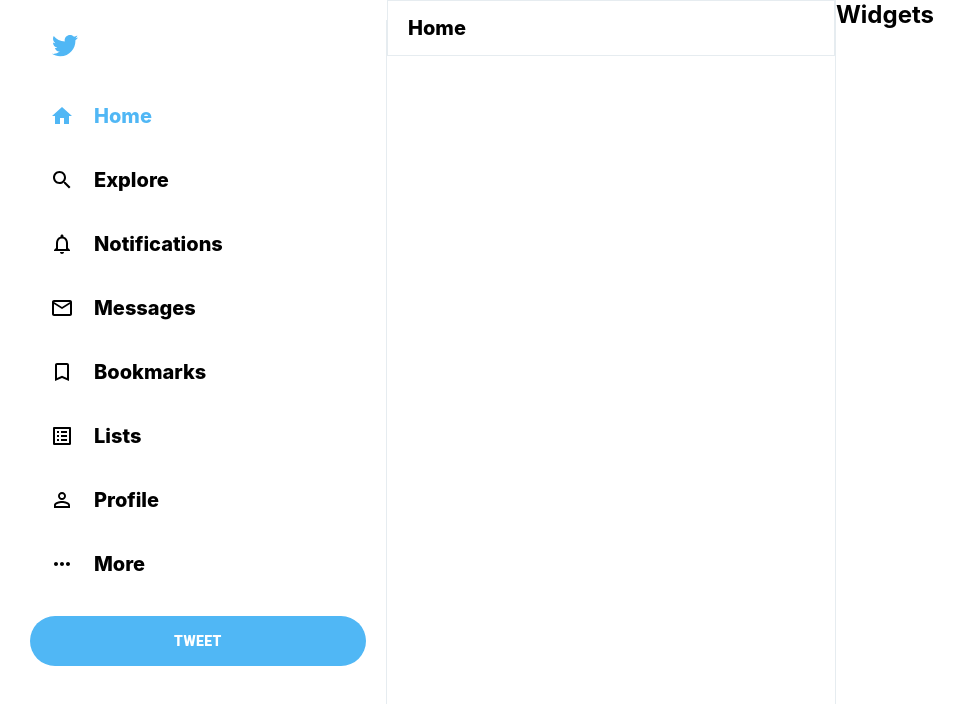
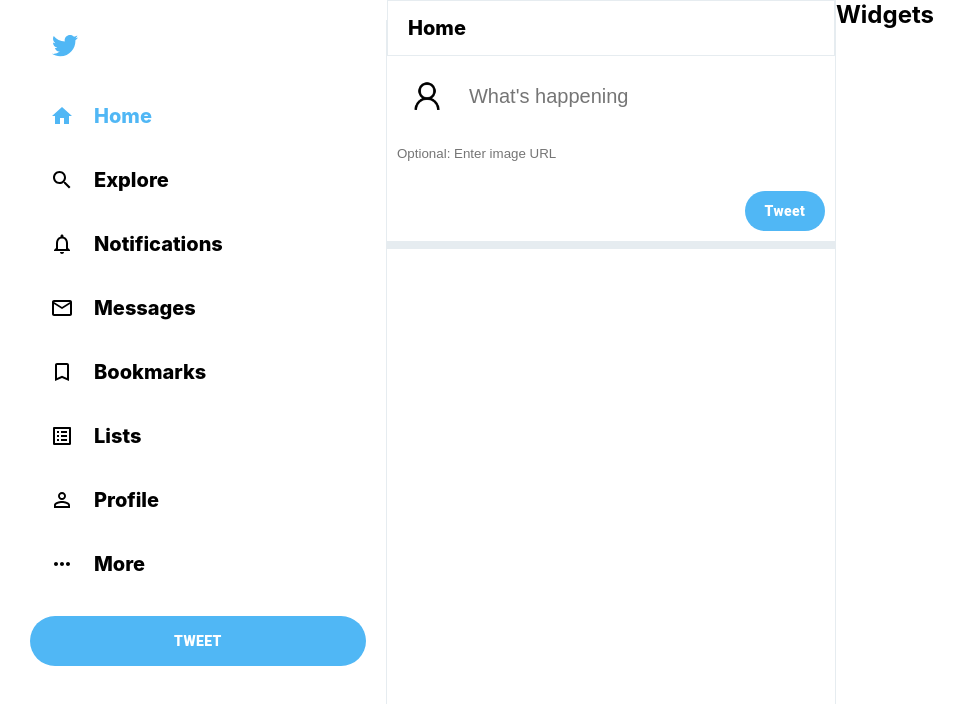
Before and after one commit to KuoChiaCheng0318/twitterclone, a React (Create React App) app: page / in a window 1280 px wide. Shown: the top 704 px of the page, without its empty margins (0-966 px from the left). Built offline with nearby package versions, Linux system fonts and the light colour scheme.

Commit message:
finish tweetBox
video 1:50

```diff
--- a/src/Feed.js
+++ b/src/Feed.js
@@ -1,5 +1,7 @@
 import React from 'react'
 import './Feed.css'
+import TweetBox from './TweetBox'
+
 
 function Feed() {
   return (
@@ -10,9 +12,11 @@
         </div>
 
         {/* TweetBox */}
+        <TweetBox />
 
 
         {/* Post */}
+
 
     </div>
   )
--- /dev/null
+++ b/src/TweetBox.css
@@ -0,0 +1,41 @@
+.tweetBox{
+    padding-bottom: 10px;
+    border-bottom: 8px solid var(--twitter-background);
+    padding-right: 10px;
+}
+
+.tweetBox > form {
+    display: flex;
+    flex-direction: column;
+}
+
+.tweetBox__input {
+    padding: 20px;
+    display: flex;
+}
+
+.tweetBox__input > input {
+    flex: 1;
+    margin-left: 20px;
+    font-size: 20px;
+    border: none;
+}
+
+.tweetBox__imageInput{
+    border: none;
+    padding: 10px;
+
+}
+
+.tweetBox__tweetButton {
+    background-color: var(--twitter-color) !important;
+    border: none !important;
+    color: white !important;
+    font-weight: 900 !important;
+    text-transform: inherit !important;
+    border-radius: 30px !important;
+    width: 80px;
+    height: 40px !important;
+    margin-top: 20px !important;
+    margin-left: auto !important;
+}
--- /dev/null
+++ b/src/TweetBox.js
@@ -0,0 +1,21 @@
+import React from 'react'
+import './TweetBox.css'
+import { Avatar, Button } from "@material-ui/core";
+
+function TweetBox() {
+  return (
+    <div className='tweetBox'>
+        <form>
+            <div className='tweetBox__input'>
+                <Avatar src="Sample_User_Icon.png" />
+                <input placeholder="What's happening" type="text" />
+            </div>
+            <input className='tweetBox__imageInput' placeholder="Optional: Enter image URL" type="text" />
+
+            <Button className='tweetBox__tweetButton'>Tweet</Button>
+        </form>
+    </div>
+  )
+}
+
+export default TweetBox
```
